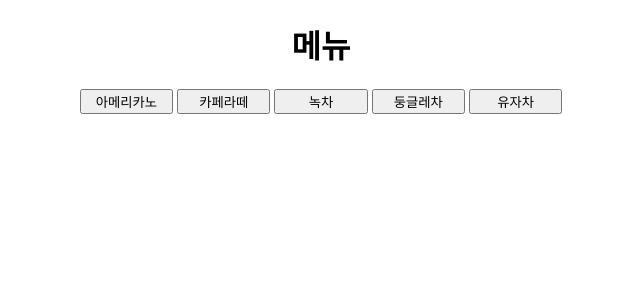
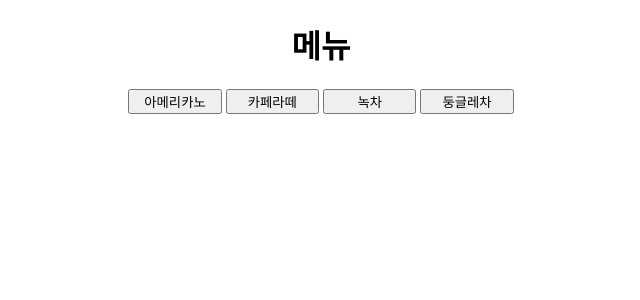
Before and after one commit to ooyoo80/david, a Flask app: template templates/menu.html in a window 1280 px wide. Shown: the top 300 px of the page, without its empty margins (319-959 px from the left). Run offline with Flask 3, Linux system fonts and the light colour scheme; the template is opened without the code that fills it, so the values that code supplies are empty.

Commit message:
Additional change 2

```diff
--- a/templates/menu.html
+++ b/templates/menu.html
@@ -11,7 +11,7 @@
                 <button name="menu2" style="width:70pt;">카페라떼</button>
                 <button name="menu2" style="width:70pt;">녹차</button>
                 <button name="menu2" style="width:70pt;">둥글레차</button>
-                <button name="menu5" style="width:70pt;">유자차</button>
+
             </p>
         </center>
     </body>
```
